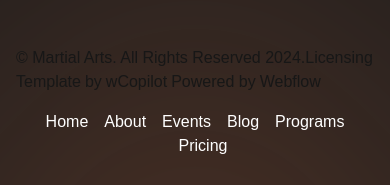
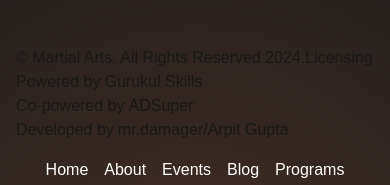
Before and after one commit to Arpitthedamager/TKW, a Next.js app: page / in a window 390 px wide. Shown: the part 11119-11304 px from the top of the page. Built offline with nearby package versions, Linux system fonts and the light colour scheme.

Commit message:
adding cradites

```diff
--- a/src/app/components/footer/Footer.jsx
+++ b/src/app/components/footer/Footer.jsx
@@ -10,12 +10,22 @@ const Footer = () => {
     <div className="bg-black_3 py-10 relative overflow-hidden">
       {/* Background Spot with Framer Motion */}
       <motion.div
-      id="contact-us"
+        id="contact-us"
         className="absolute top-auto -bottom-1/2 left-1/2 w-[300px] h-[300px] rounded-full bg-tertiary blur-[200px]"
-        initial={{ opacity: 0, scale: 0.5, translateX: "-50%", translateY: "-50%" }}
-        animate={{ opacity: 1, scale: 1, translateX: "-50%", translateY: "-50%" }}
+        initial={{
+          opacity: 0,
+          scale: 0.5,
+          translateX: "-50%",
+          translateY: "-50%",
+        }}
+        animate={{
+          opacity: 1,
+          scale: 1,
+          translateX: "-50%",
+          translateY: "-50%",
+        }}
         transition={{ duration: 2, ease: "easeInOut" }}
-        style={{ willChange: 'transform', transformStyle: 'preserve-3d' }}
+        style={{ willChange: "transform", transformStyle: "preserve-3d" }}
       />
 
       <div className="max-w-[1200px] mx-auto px-4 relative z-10">
@@ -38,11 +48,7 @@ const Footer = () => {
               convallis. Lacus sed velit adipiscing diam. Donec elementum mi
               lobortis vulputate fringilla duis vitae tempor at.
             </p>
-            <Button
-              href=""
-              variant="solid"
-              className="px-4 py-2 text-lg"
-            >
+            <Button href="" variant="solid" className="px-4 py-2 text-lg">
               Let’s Talk
             </Button>
           </div>
@@ -59,29 +65,35 @@ const Footer = () => {
                   Licensing
                 </Link>
               </div>
-              <div className="flex space-x-1">
+              <div className="flex flex-col md:flex-row md:items-center md:space-x-1 md:mt-2">
+                <div>
+                  <span>Powered by</span>
+                  <Link
+                    href="https://gurukulskills.site"
+                    target="_blank"
+                    className="hover:text-tertiary ml-1"
+                  >
+                    Gurukul Skills
+                  </Link>
+                </div>
+                <div>
+                  <span>Co-powered by</span>
+                  <Link
+                    href="https://adsuper.netlify.app/"
+                    target="_blank"
+                    className="hover:text-tertiary ml-1"
+                  >
+                    ADSuper
+                  </Link>
+                </div>
+              </div>
+              <div className="md:mt-2">
+                Developed by
                 <Link
-                  href="https://wcopilot.com/templates"
-                  target="_blank"
-                  className="hover:text-tertiary"
+                  href="https://www.instagram.com/your_ig_id"
+                  className="hover:text-tertiary ml-1"
                 >
-                  Template
-                </Link>
-                <span>by</span>
-                <Link
-                  href="https://wcopilot.com/"
-                  target="_blank"
-                  className="hover:text-tertiary"
-                >
-                  wCopilot
-                </Link>
-                <span>Powered by</span>
-                <Link
-                  href="https://webflow.com/"
-                  target="_blank"
-                  className="hover:text-tertiary"
-                >
-                  Webflow
+                  mr.damager/Arpit Gupta
                 </Link>
               </div>
             </div>
```
